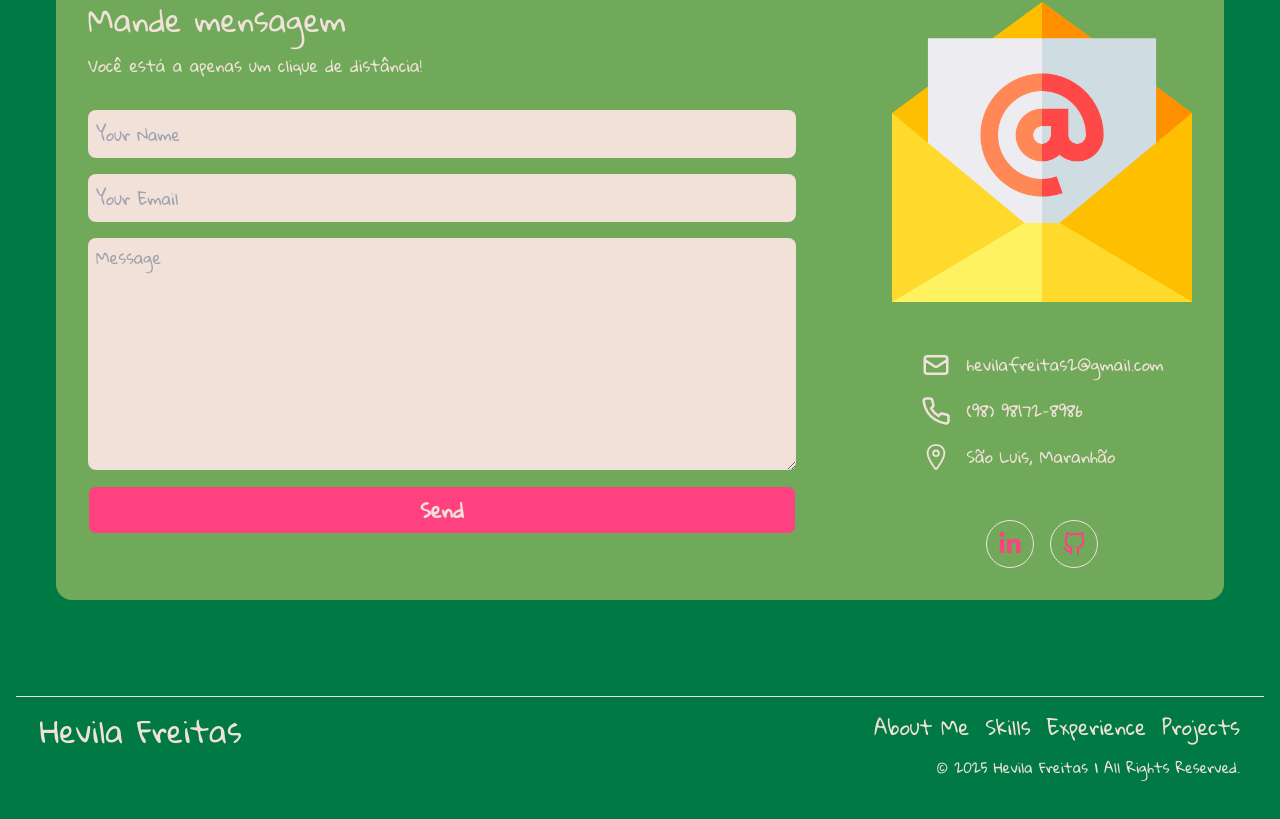
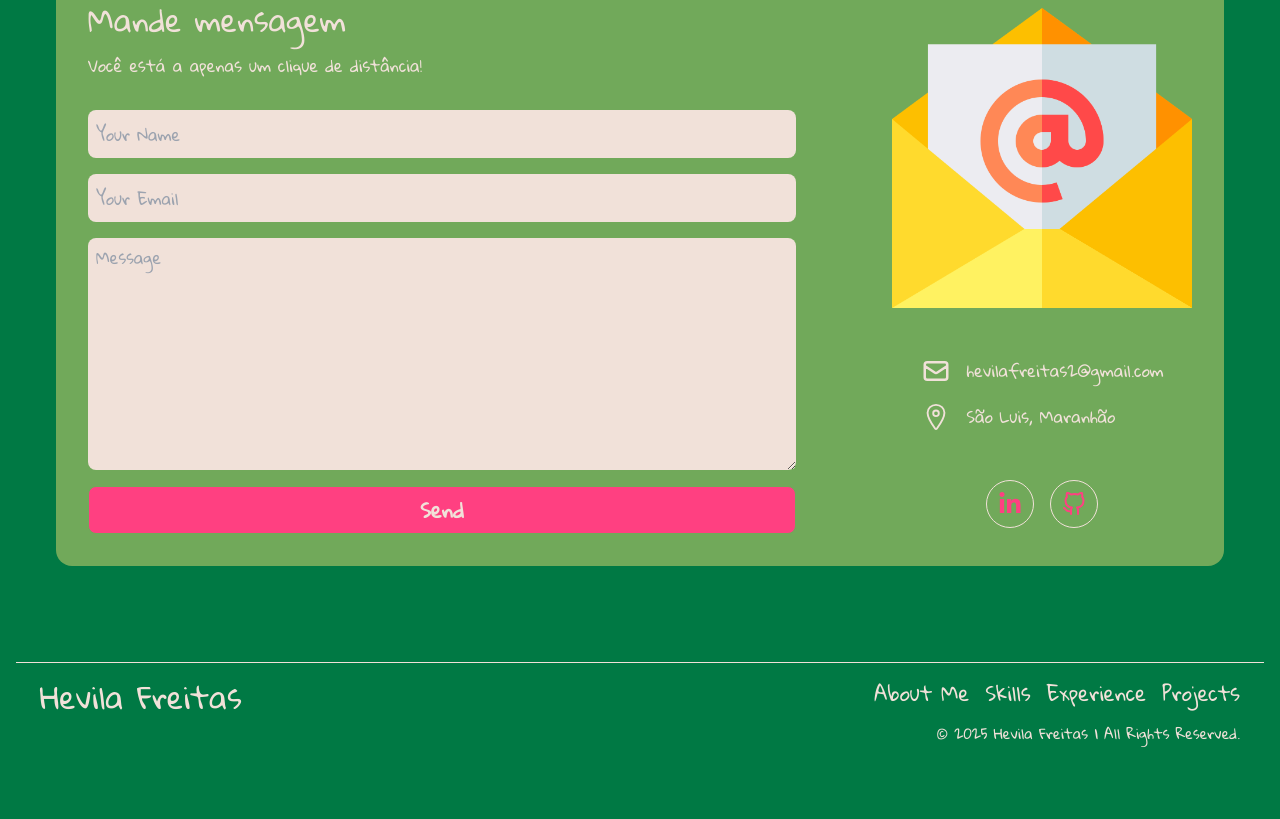
Before and after one commit to fhevila/portfolio_hevilafreitas, a React (Vite) app: page / in a window 1280 px wide. Shown: the part 4519-5338 px from the top of the page. After the commit the page ends 5310 px from the top, so only its background shows below. Built offline with nearby package versions, Linux system fonts and the light colour scheme; a web font is replaced by a local one.

Commit message:
Update ContactInfo.jsx

```diff
--- a/src/components/contactMeSection/ContactInfo.jsx
+++ b/src/components/contactMeSection/ContactInfo.jsx
@@ -7,7 +7,6 @@ const ContactInfo = () => {
   return (
     <div className="flex flex-col gap-4">
       <SingleInfo text="hevilafreitas2@gmail.com" Image={HiOutlineMail} />
-      <SingleInfo text="(98) 98172-8986" Image={FiPhone} />
       <SingleInfo text="São Luis, Maranhão" Image={IoLocationOutline} />
     </div>
   );
```
